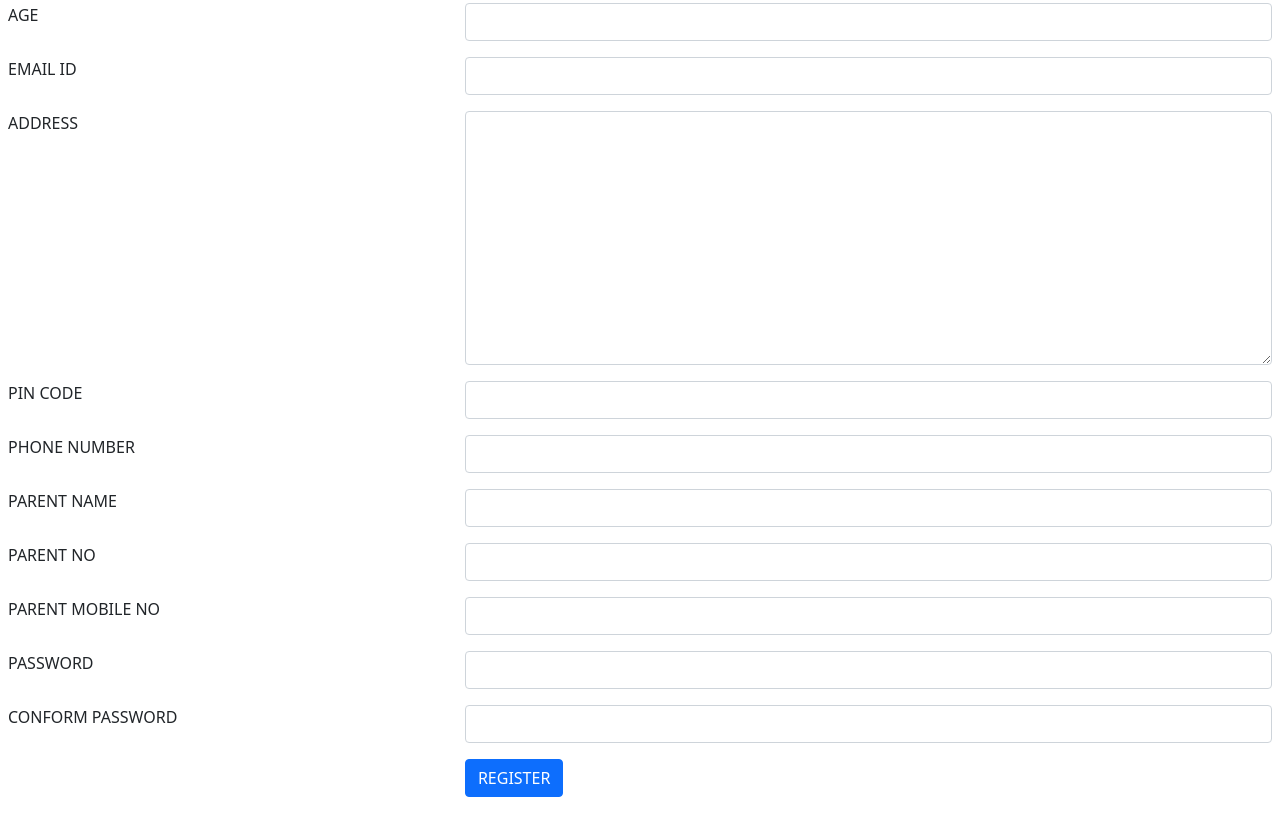
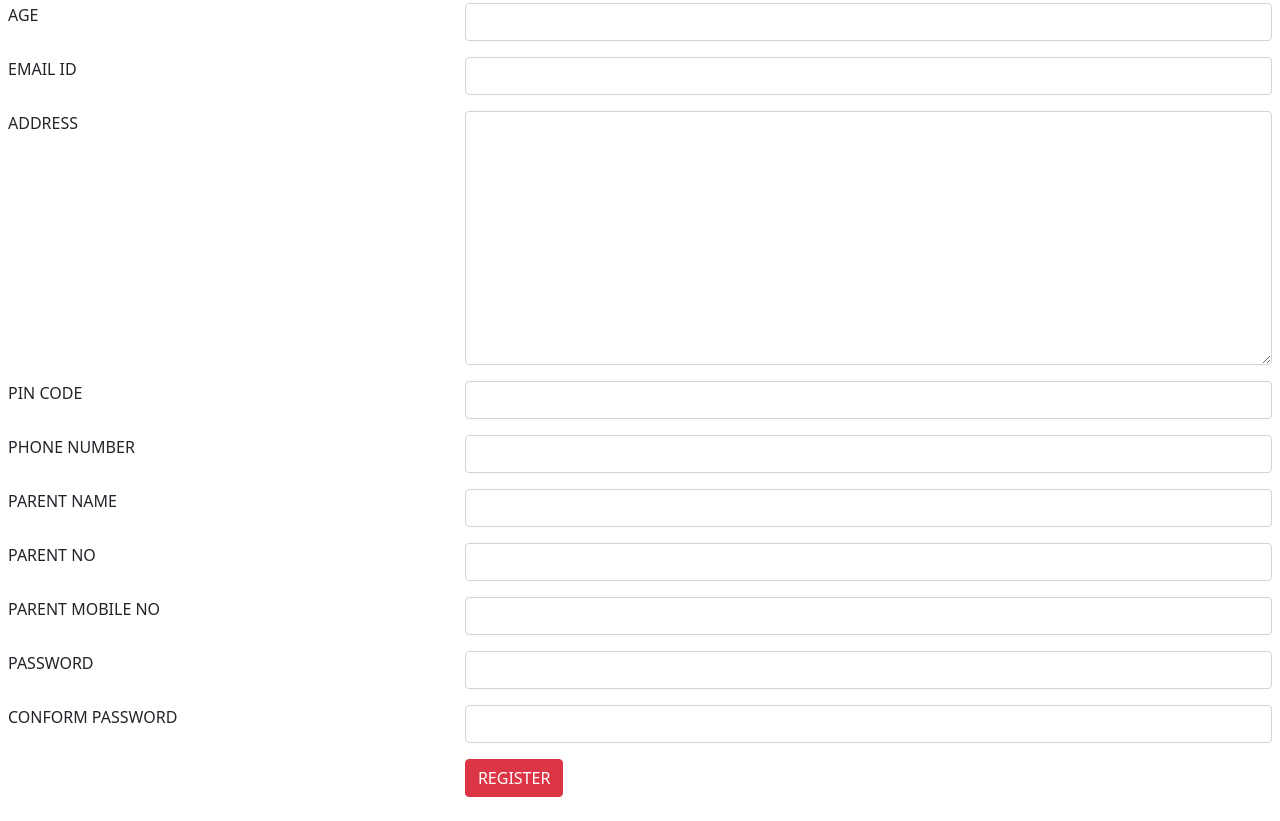
Before and after one commit to athulprakash77/collage-project, a plain HTML site: page student.html in a window 1280 px wide. Shown: the part 329-1150 px from the top of the page. Drawn offline with nearby package versions, Linux system fonts and the light colour scheme.

Commit message:
button color changed

```diff
--- a/student.html
+++ b/student.html
@@ -79,7 +79,7 @@
         </tr>
         <tr>
             <td></td>
-            <td><button class="btn btn-primary">REGISTER</button></td>
+            <td><button class="btn btn-danger">REGISTER</button></td>
         </tr>
     </table>
     <script src="https://cdn.jsdelivr.net/npm/bootstrap@5.1.3/dist/js/bootstrap.bundle.min.js" integrity="sha384-ka7Sk0Gln4gmtz2MlQnikT1wXgYsOg+OMhuP+IlRH9sENBO0LRn5q+8nbTov4+1p" crossorigin="anonymous"></script>
```
